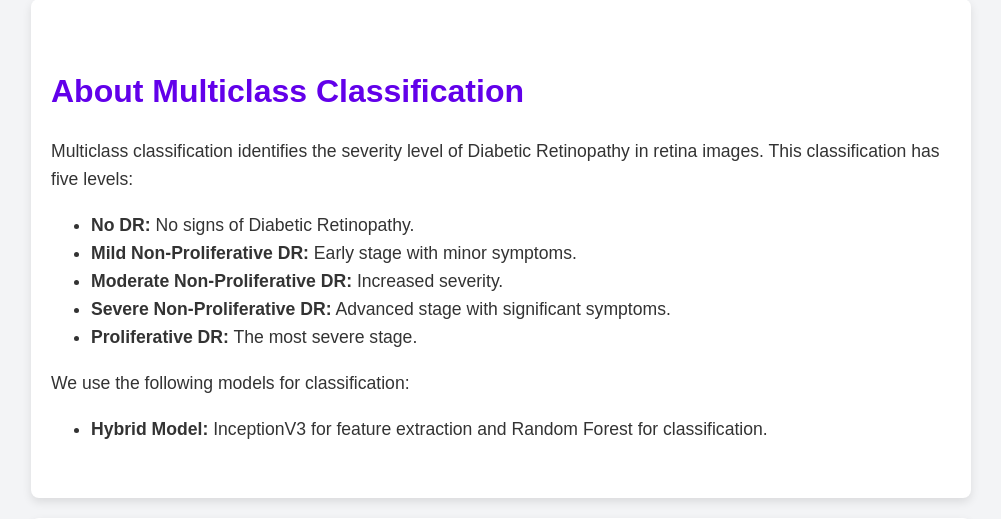
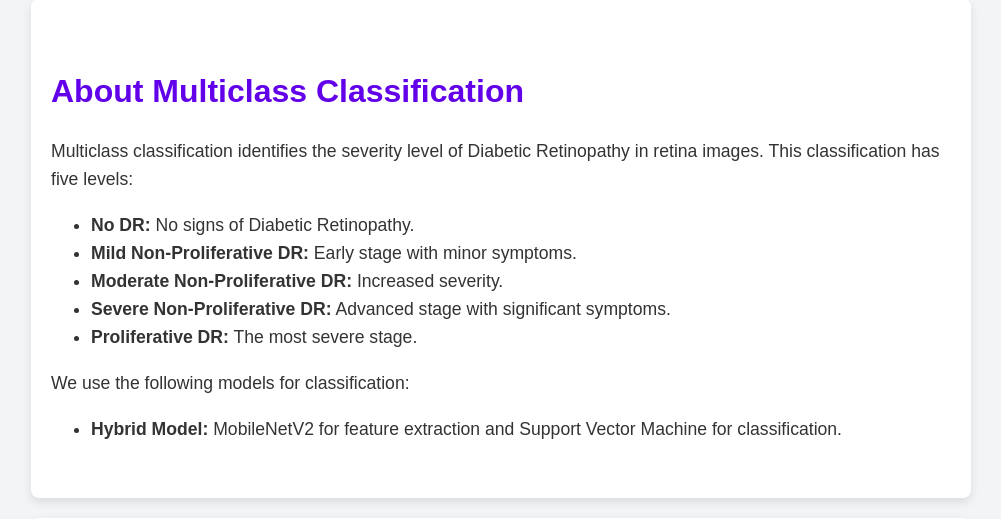
Before and after one commit to Abhishek18141/DR-Insight, a Flask app: page /Multiclass_Classification in a window 1280 px wide. Shown: the part 669-1188 px from the top of the page, without its empty margins (139-1140 px from the left). Run offline with Flask 3, Linux system fonts and the light colour scheme.

Commit message:
Update Multiclass_Classification.html

```diff
--- a/templates/Multiclass_Classification.html
+++ b/templates/Multiclass_Classification.html
@@ -240,7 +240,7 @@
         </ul>
         <p>We use the following models for classification:</p>
         <ul>
-            <li><b>Hybrid Model:</b> InceptionV3 for feature extraction and Random Forest for classification.</li>
+            <li><b>Hybrid Model:</b> MobileNetV2 for feature extraction and Support Vector Machine for classification.</li>
         </ul>
     </div>
     <div class="demo-images">
```
